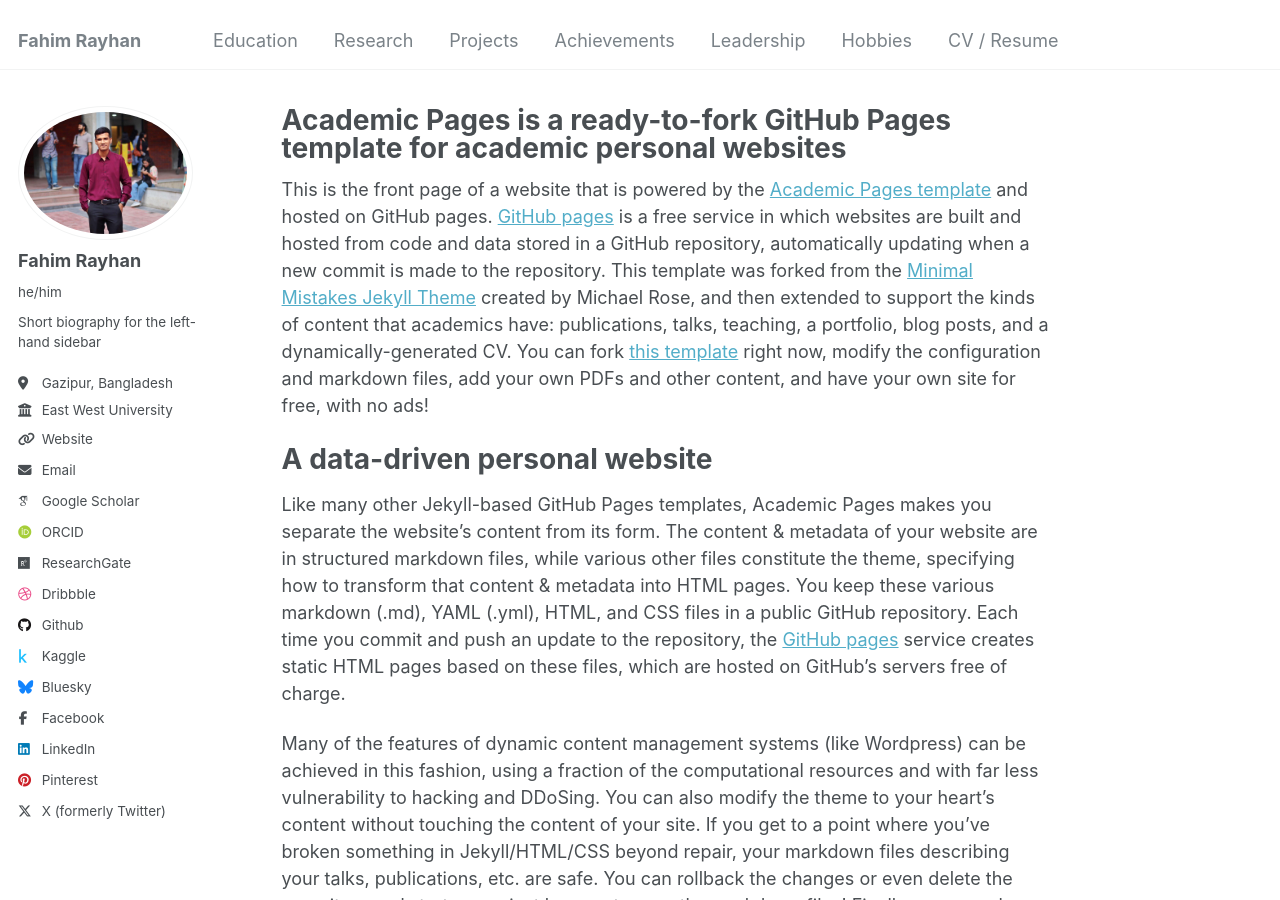
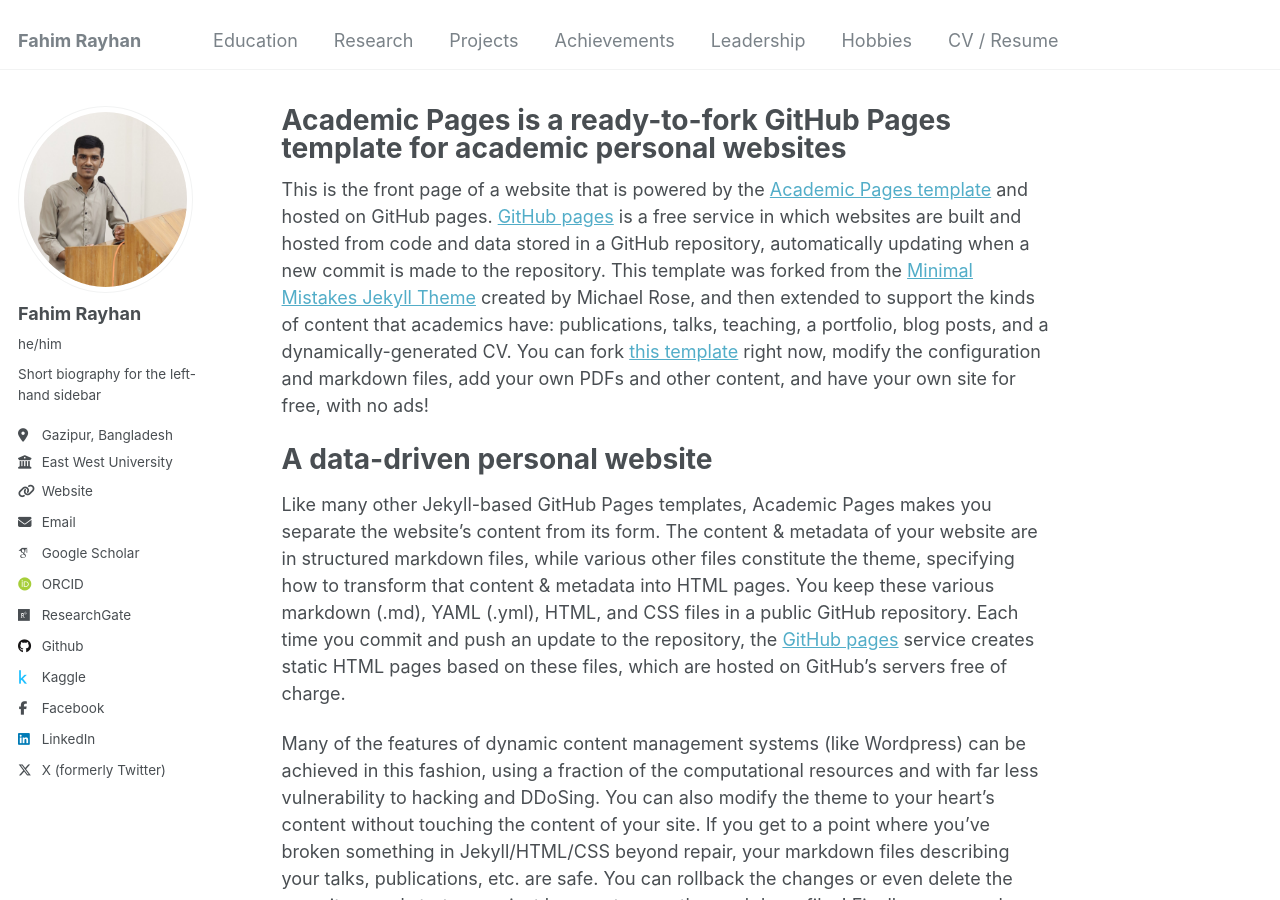
Before and after one commit to fahimrayhan/fahimrayhan.github.io, a Jekyll site: the page built from _pages/about.md, in a window 1280 px wide and 900 px high. Built offline with Jekyll 4.4.1, drawn with Linux system fonts in a browser that asks for light colours; some web fonts are replaced.

Commit message:
Profile Updated

```diff
--- a/_config.yml
+++ b/_config.yml
@@ -21,7 +21,7 @@
 #               Additional customization can be done by editing /_includes/author-profile.html
 author:
   # Biographic information
-  avatar           : "ProfilePhoto.jpg"
+  avatar           : "Profile_2.JPG"
   name             : "Fahim Rayhan"
   pronouns         :  "he/him"
   bio              : "Short biography for the left-hand sidebar"
@@ -43,13 +43,13 @@
   # Repositories and software development
   bitbucket        : # Username - Update with your username on the site
   codepen          : # Username
-  dribbble         : "fahim_rayhan"
+  # dribbble         : "fahim_rayhan"
   github           : "fahimrayhan"
   kaggle           : "fahimrayhan"
   stackoverflow    : # User number or user number and name (i.e., use "1" or "1/jeff-atwood")
 
   # Social media
-  bluesky          : "bsky.app" # Replace this with you Bluesky username
+  # bluesky          : "bsky.app" # Replace this with you Bluesky username
   facebook         :  "fahim.rayhan.k"
   flickr           : # Username
   foursquare       : # Username
@@ -61,7 +61,7 @@
   linkedin         : "fahim-rayhan"
   mastodon         : # URL
   medium           : # URL
-  pinterest        : "fahimrayhan"
+  # pinterest        : "fahimrayhan"
   soundcloud       : # Username
   steam            : # Username
   telegram         : # URL
```
Also changed, not shown: images/Profile_2.JPG (added).
